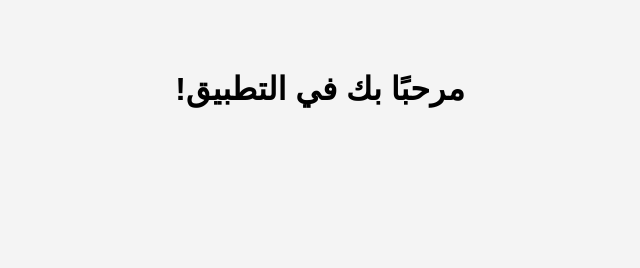
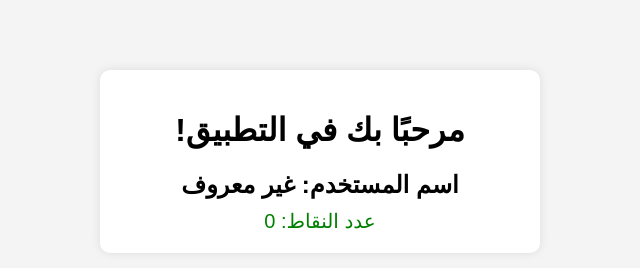
Before and after one commit to Tamer1917/therapp, a website: page index.HTML in a window 1280 px wide. Shown: the whole page, without its empty margins (320-960 px from the left). Drawn offline with Linux system fonts and the light colour scheme.

Commit message:
Update index.HTML

```diff
--- a/index.HTML
+++ b/index.HTML
@@ -15,10 +15,18 @@
         .container {
             text-align: center;
             margin-top: 50px;
+            background: white;
+            padding: 20px;
+            border-radius: 10px;
+            box-shadow: 0 0 10px rgba(0, 0, 0, 0.1);
+            max-width: 400px;
+            margin-left: auto;
+            margin-right: auto;
         }
         .username {
             font-size: 24px;
             font-weight: bold;
+            margin-bottom: 10px;
         }
         .points {
             font-size: 20px;
@@ -29,23 +37,27 @@
 <body>
     <div class="container">
         <h1>مرحبًا بك في التطبيق!</h1>
-        <div class="username" id="username"></div>
-        <div class="points" id="points"></div>
+        <div class="username" id="username">اسم المستخدم: ...</div>
+        <div class="points" id="points">عدد النقاط: ...</div>
     </div>
 
     <script>
-        // دالة لاستقبال البيانات وعرضها
+        // دالة لاستخراج البيانات من رابط الصفحة (URL)
+        function getQueryParams() {
+            const params = new URLSearchParams(window.location.search);
+            return {
+                username: params.get("username") || "غير معروف",
+                points: params.get("points") || "0"
+            };
+        }
+
+        // استدعاء الدالة وعرض البيانات في الصفحة
         window.onload = function() {
-            // استلام البيانات المرسلة من البوت
-            fetch(window.location.href, { method: 'POST' })
-                .then(response => response.json())
-                .then(data => {
-                    // عرض اسم المستخدم والنقاط
-                    document.getElementById('username').textContent = "اسم المستخدم: " + data.username;
-                    document.getElementById('points').textContent = "عدد النقاط: " + data.points;
-                })
-                .catch(error => console.error('Error:', error));
-        }
+            const data = getQueryParams();
+            document.getElementById('username').textContent = "اسم المستخدم: " + data.username;
+            document.getElementById('points').textContent = "عدد النقاط: " + data.points;
+        };
     </script>
+
 </body>
 </html>
```
